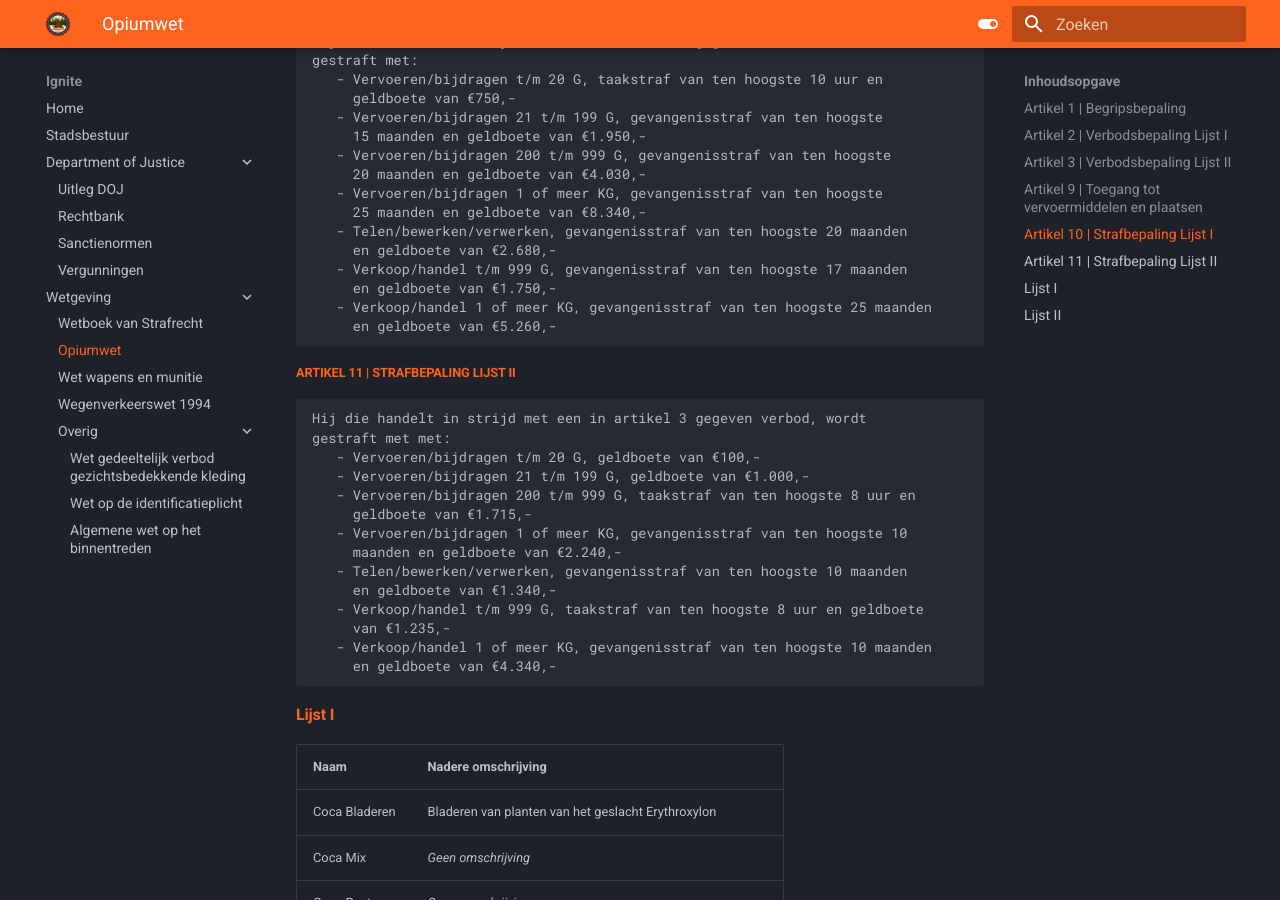
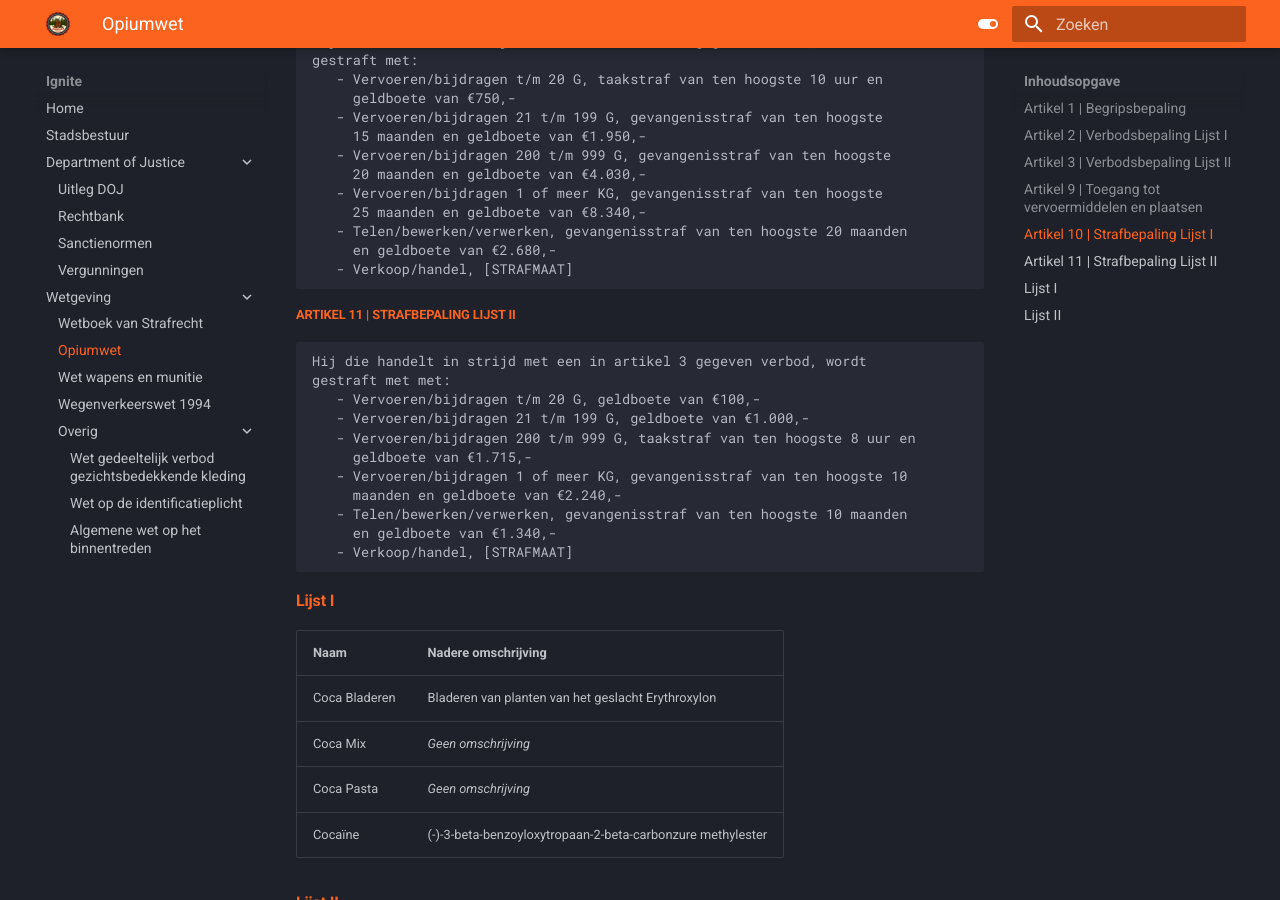
Before and after one commit to NLDenny/wetboek, an MkDocs documentation site: the page built from docs/Wetgeving/opw.md, in a window 1280 px wide and 900 px high, scrolled down 1136 px. Built offline with MkDocs 1.6.1 and Material for MkDocs 9.7.7, drawn with Linux system fonts in a browser that asks for light colours.

Commit message:
Update opw.md

````diff
--- a/docs/Wetgeving/opw.md
+++ b/docs/Wetgeving/opw.md
@@ -64,10 +64,7 @@ gestraft met:
      25 maanden en geldboete van €8.340,-
    - Telen/bewerken/verwerken, gevangenisstraf van ten hoogste 20 maanden
      en geldboete van €2.680,-
-   - Verkoop/handel t/m 999 G, gevangenisstraf van ten hoogste 17 maanden
-     en geldboete van €1.750,-
-   - Verkoop/handel 1 of meer KG, gevangenisstraf van ten hoogste 25 maanden
-     en geldboete van €5.260,-
+   - Verkoop/handel, [STRAFMAAT]
 ```
 
 #####<span style="color: #fc631e;">Artikel 11 | Strafbepaling Lijst II</span>
@@ -82,10 +79,7 @@ gestraft met met:
      maanden en geldboete van €2.240,-
    - Telen/bewerken/verwerken, gevangenisstraf van ten hoogste 10 maanden
      en geldboete van €1.340,-
-   - Verkoop/handel t/m 999 G, taakstraf van ten hoogste 8 uur en geldboete
-     van €1.235,-
-   - Verkoop/handel 1 of meer KG, gevangenisstraf van ten hoogste 10 maanden
-     en geldboete van €4.340,-
+   - Verkoop/handel, [STRAFMAAT]
 ```
 <!--
 ####<span style="color: #fc631e;">Lijst I</span>
````
